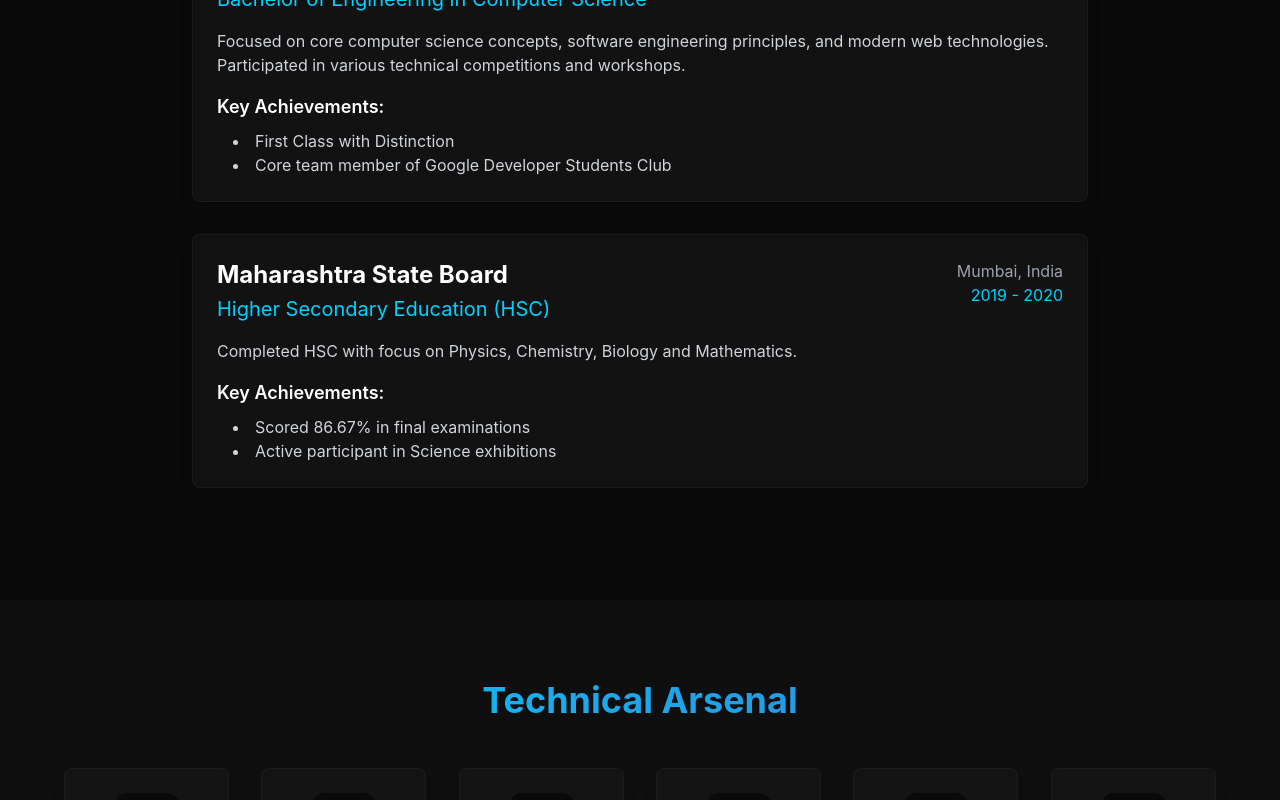
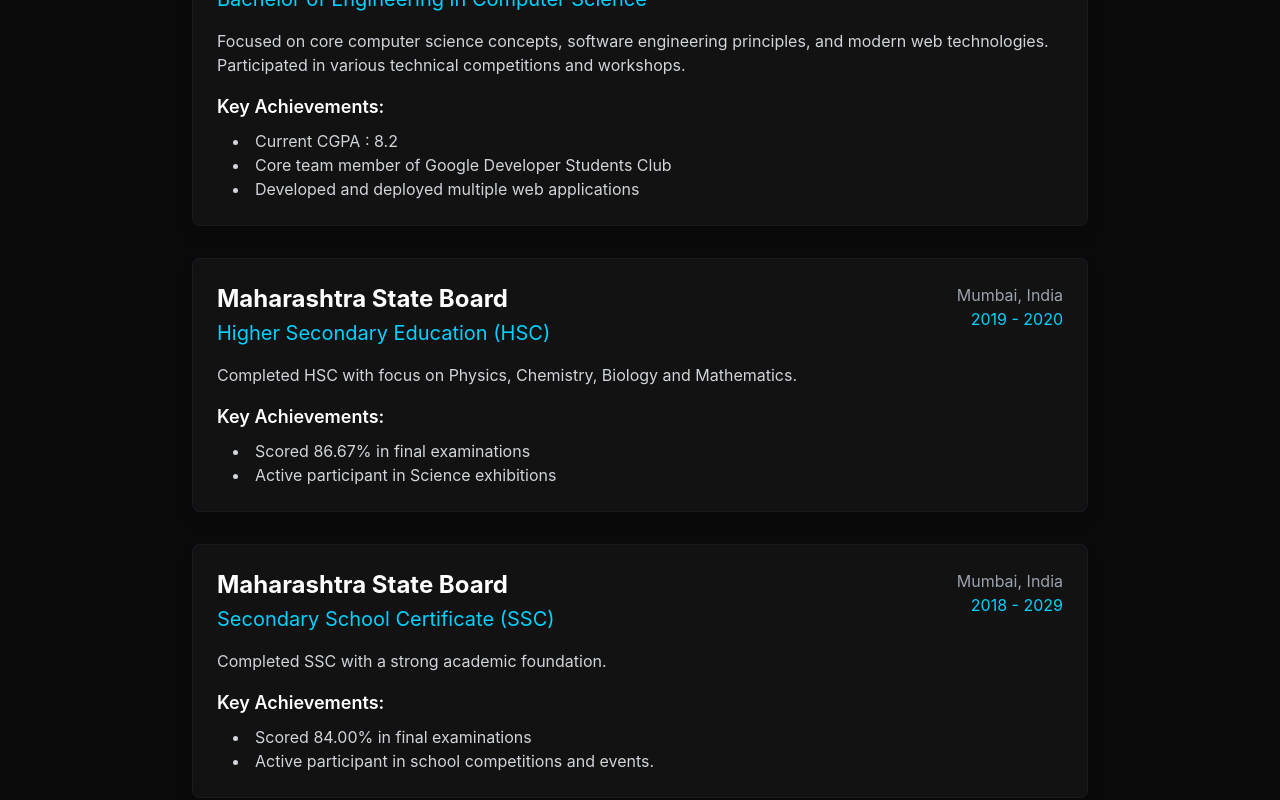
Before and after one commit to adhavshruti12/Portfolio-, a React (Vite) app in the folder frontend/: page / in a window 1280 px wide. Shown: the part 1800-2600 px from the top of the page. Built offline with nearby package versions, Linux system fonts and the light colour scheme; grey boxes are pictures that could not be loaded.

Commit message:
Update Education.jsx

```diff
--- a/frontend/src/components/Education.jsx
+++ b/frontend/src/components/Education.jsx
@@ -10,8 +10,9 @@ function Education() {
       location: "Sangli, India",
       description: "Focused on core computer science concepts, software engineering principles, and modern web technologies. Participated in various technical competitions and workshops.",
       achievements: [
-        "First Class with Distinction",
+        "Current CGPA : 8.2",
         "Core team member of Google Developer Students Club",
+        "Developed and deployed multiple web applications",
 
       ]
     },
@@ -24,6 +25,17 @@ function Education() {
       achievements: [
         "Scored 86.67% in final examinations",
         "Active participant in Science exhibitions"
+      ]
+    },
+     {
+      school: "Maharashtra State Board",
+      degree: "Secondary School Certificate  (SSC)",
+      period: "2018 - 2029",
+      location: "Mumbai, India",
+      description: "Completed SSC with a strong academic foundation.",
+      achievements: [
+        "Scored 84.00% in final examinations",
+        "Active participant in school competitions and events."
       ]
     }
   ];
```
